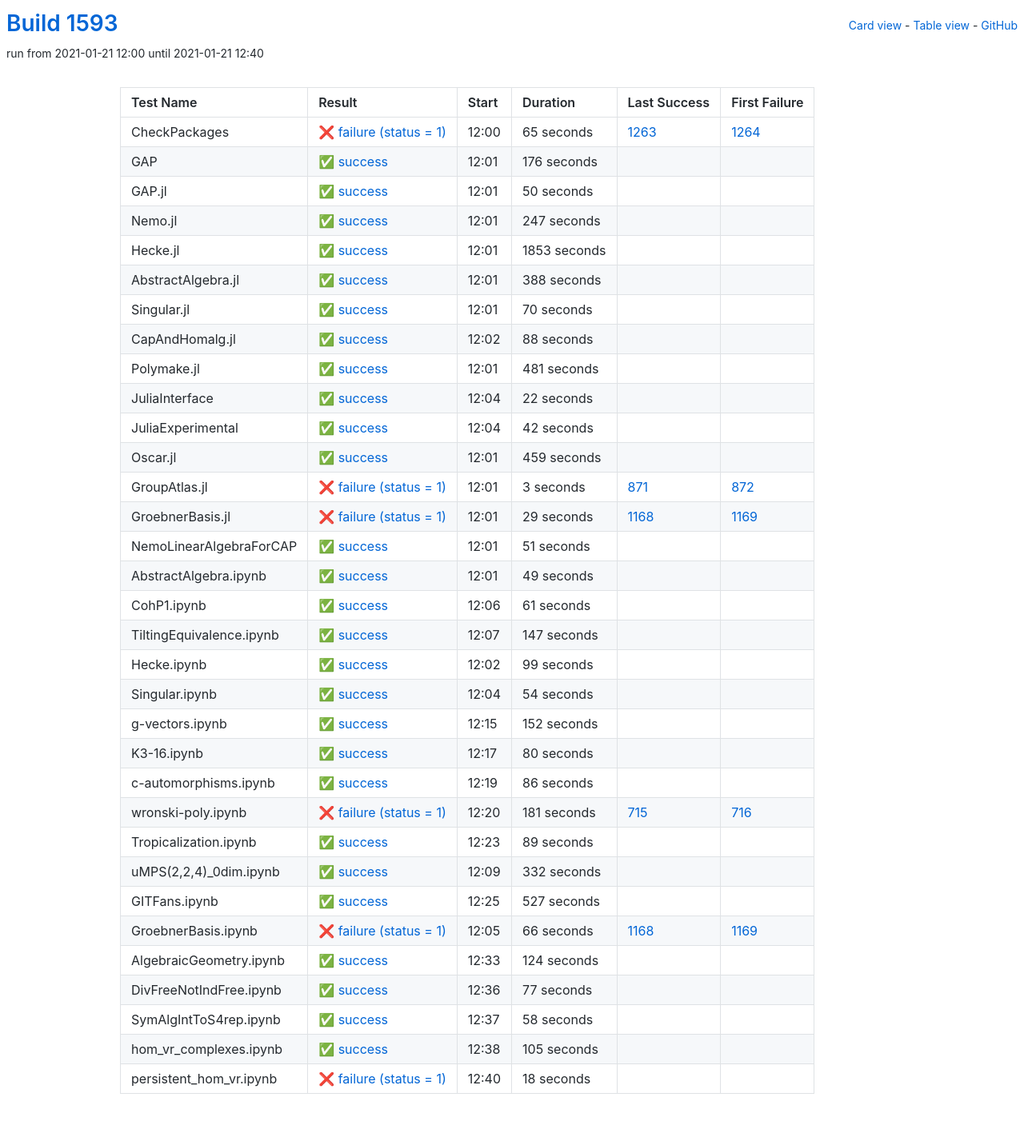
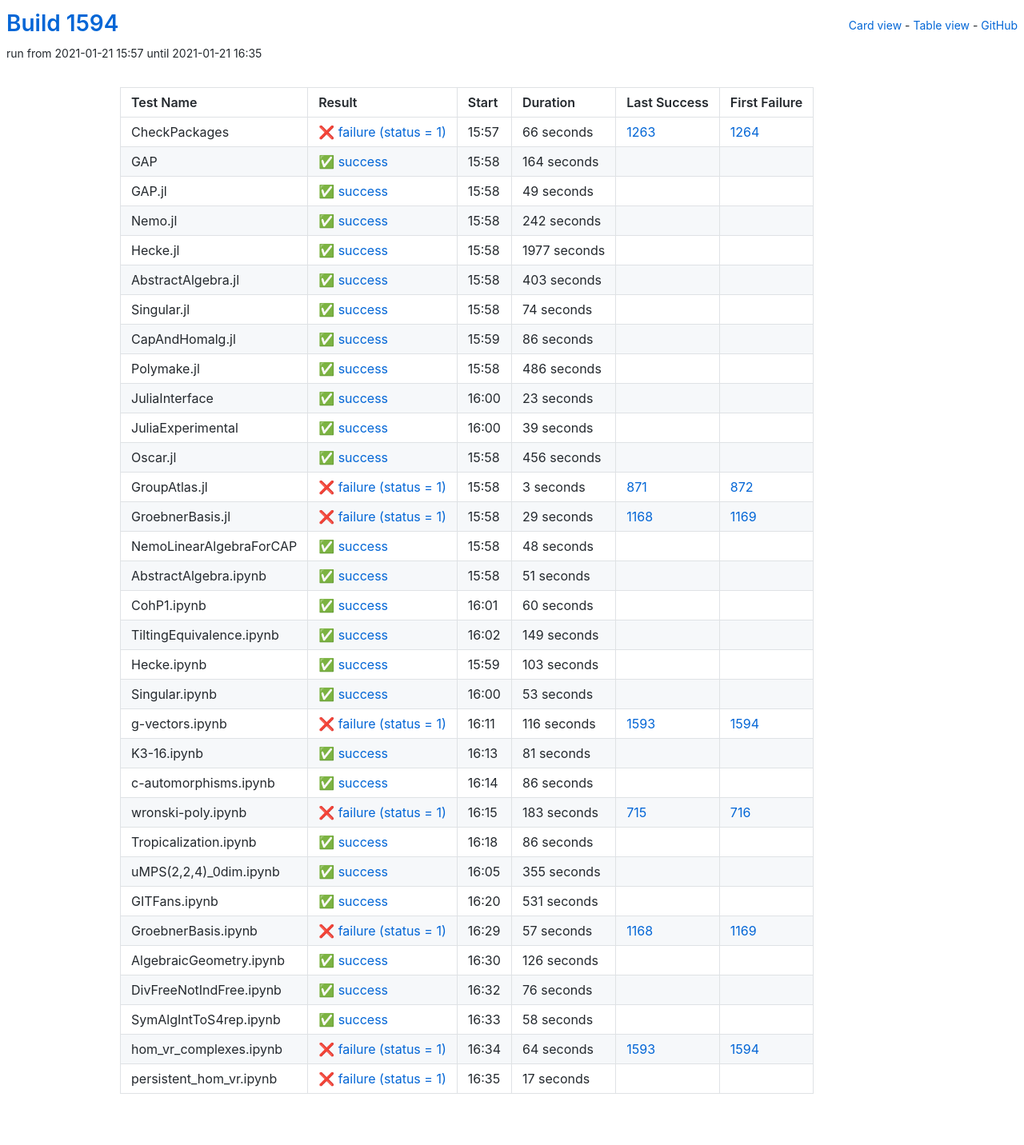
Before and after one commit to oscar-system/oscar-ci-status-stable, a Jekyll site: the page built from table.html, in a window 1280 px wide. Shown: the whole page at 80% size. Built offline with Jekyll 4.4.1, drawn with Linux system fonts in a browser that asks for light colours.

Commit message:
Build #1594

```diff
--- a/_data/ci.yml
+++ b/_data/ci.yml
@@ -1,6 +1,6 @@
 ---
-build: 1593
-build_url: https://oscarci.mathematik.uni-kl.de/job/oscar-stable/1593/
+build: 1594
+build_url: https://oscarci.mathematik.uni-kl.de/job/oscar-stable/1594/
 job: oscar-stable
 organization: oscar-system
 repo: oscar-ci-status-stable
@@ -8,152 +8,152 @@ repourl: https://github.com/oscar-system/oscar-ci-status-stable
 tests:
 - name: CheckPackages
   id: checkpackages
-  log: https://oscarci.mathematik.uni-kl.de/job/oscar-stable/1593/artifact/logs/build-1593/CheckPackages.log
-  start: 2021-01-21 12:00
+  log: https://oscarci.mathematik.uni-kl.de/job/oscar-stable/1594/artifact/logs/build-1594/CheckPackages.log
+  start: 2021-01-21 15:57
   success: false
   exitcode: 1
   status: failure
-  duration: 65
+  duration: 66
   last_success: 1263
   last_success_url: https://oscarci.mathematik.uni-kl.de/job/oscar-stable/1263/
   first_failure: 1264
   first_failure_url: https://oscarci.mathematik.uni-kl.de/job/oscar-stable/1264/
 - name: GAP
   id: gap
-  log: https://oscarci.mathematik.uni-kl.de/job/oscar-stable/1593/artifact/logs/build-1593/GAP.log
-  start: 2021-01-21 12:01
+  log: https://oscarci.mathematik.uni-kl.de/job/oscar-stable/1594/artifact/logs/build-1594/GAP.log
+  start: 2021-01-21 15:58
   success: true
   exitcode: 0
   status: success
-  duration: 176
+  duration: 164
   last_success: false
   last_success_url:
   first_failure: false
   first_failure_url:
 - name: GAP.jl
   id: gap-jl
-  log: https://oscarci.mathematik.uni-kl.de/job/oscar-stable/1593/artifact/logs/build-1593/GAP.jl.log
-  start: 2021-01-21 12:01
+  log: https://oscarci.mathematik.uni-kl.de/job/oscar-stable/1594/artifact/logs/build-1594/GAP.jl.log
+  start: 2021-01-21 15:58
   success: true
   exitcode: 0
   status: success
-  duration: 50
+  duration: 49
   last_success: false
   last_success_url:
   first_failure: false
   first_failure_url:
 - name: Nemo.jl
   id: nemo-jl
-  log: https://oscarci.mathematik.uni-kl.de/job/oscar-stable/1593/artifact/logs/build-1593/Nemo.jl.log
-  start: 2021-01-21 12:01
+  log: https://oscarci.mathematik.uni-kl.de/job/oscar-stable/1594/artifact/logs/build-1594/Nemo.jl.log
+  start: 2021-01-21 15:58
   success: true
   exitcode: 0
   status: success
-  duration: 247
+  duration: 242
   last_success: false
   last_success_url:
   first_failure: false
   first_failure_url:
 - name: Hecke.jl
   id: hecke-jl
-  log: https://oscarci.mathematik.uni-kl.de/job/oscar-stable/1593/artifact/logs/build-1593/Hecke.jl.log
-  start: 2021-01-21 12:01
+  log: https://oscarci.mathematik.uni-kl.de/job/oscar-stable/1594/artifact/logs/build-1594/Hecke.jl.log
+  start: 2021-01-21 15:58
   success: true
   exitcode: 0
   status: success
-  duration: 1853
+  duration: 1977
   last_success: false
   last_success_url:
   first_failure: false
   first_failure_url:
 - name: AbstractAlgebra.jl
   id: abstractalgebra-jl
-  log: https://oscarci.mathematik.uni-kl.de/job/oscar-stable/1593/artifact/logs/build-1593/AbstractAlgebra.jl.log
-  start: 2021-01-21 12:01
+  log: https://oscarci.mathematik.uni-kl.de/job/oscar-stable/1594/artifact/logs/build-1594/AbstractAlgebra.jl.log
+  start: 2021-01-21 15:58
   success: true
   exitcode: 0
   status: success
-  duration: 388
+  duration: 403
   last_success: false
   last_success_url:
   first_failure: false
   first_failure_url:
 - name: Singular.jl
   id: singular-jl
-  log: https://oscarci.mathematik.uni-kl.de/job/oscar-stable/1593/artifact/logs/build-1593/Singular.jl.log
-  start: 2021-01-21 12:01
+  log: https://oscarci.mathematik.uni-kl.de/job/oscar-stable/1594/artifact/logs/build-1594/Singular.jl.log
+  start: 2021-01-21 15:58
   success: true
   exitcode: 0
   status: success
-  duration: 70
+  duration: 74
   last_success: false
   last_success_url:
   first_failure: false
   first_failure_url:
 - name: CapAndHomalg.jl
   id: capandhomalg-jl
-  log: https://oscarci.mathematik.uni-kl.de/job/oscar-stable/1593/artifact/logs/build-1593/CapAndHomalg.jl.log
-  start: 2021-01-21 12:02
+  log: https://oscarci.mathematik.uni-kl.de/job/oscar-stable/1594/artifact/logs/build-1594/CapAndHomalg.jl.log
+  start: 2021-01-21 15:59
   success: true
   exitcode: 0
   status: success
-  duration: 88
+  duration: 86
   last_success: false
   last_success_url:
   first_failure: false
   first_failure_url:
 - name: Polymake.jl
   id: polymake-jl
-  log: https://oscarci.mathematik.uni-kl.de/job/oscar-stable/1593/artifact/logs/build-1593/Polymake.jl.log
-  start: 2021-01-21 12:01
+  log: https://oscarci.mathematik.uni-kl.de/job/oscar-stable/1594/artifact/logs/build-1594/Polymake.jl.log
+  start: 2021-01-21 15:58
   success: true
   exitcode: 0
   status: success
-  duration: 481
+  duration: 486
   last_success: false
   last_success_url:
   first_failure: false
   first_failure_url:
 - name: JuliaInterface
   id: juliainterface
-  log: https://oscarci.mathematik.uni-kl.de/job/oscar-stable/1593/artifact/logs/build-1593/JuliaInterface.log
-  start: 2021-01-21 12:04
+  log: https://oscarci.mathematik.uni-kl.de/job/oscar-stable/1594/artifact/logs/build-1594/JuliaInterface.log
+  start: 2021-01-21 16:00
   success: true
   exitcode: 0
   status: success
-  duration: 22
+  duration: 23
   last_success: false
   last_success_url:
   first_failure: false
   first_failure_url:
 - name: JuliaExperimental
   id: juliaexperimental
-  log: https://oscarci.mathematik.uni-kl.de/job/oscar-stable/1593/artifact/logs/build-1593/JuliaExperimental.log
-  start: 2021-01-21 12:04
+  log: https://oscarci.mathematik.uni-kl.de/job/oscar-stable/1594/artifact/logs/build-1594/JuliaExperimental.log
+  start: 2021-01-21 16:00
   success: true
   exitcode: 0
   status: success
-  duration: 42
+  duration: 39
   last_success: false
   last_success_url:
   first_failure: false
   first_failure_url:
 - name: Oscar.jl
   id: oscar-jl
-  log: https://oscarci.mathematik.uni-kl.de/job/oscar-stable/1593/artifact/logs/build-1593/Oscar.jl.log
-  start: 2021-01-21 12:01
+  log: https://oscarci.mathematik.uni-kl.de/job/oscar-stable/1594/artifact/logs/build-1594/Oscar.jl.log
+  start: 2021-01-21 15:58
   success: true
   exitcode: 0
   status: success
-  duration: 459
+  duration: 456
   last_success: false
   last_success_url:
   first_failure: false
   first_failure_url:
 - name: GroupAtlas.jl
   id: groupatlas-jl
-  log: https://oscarci.mathematik.uni-kl.de/job/oscar-stable/1593/artifact/logs/build-1593/GroupAtlas.jl.log
-  start: 2021-01-21 12:01
+  log: https://oscarci.mathematik.uni-kl.de/job/oscar-stable/1594/artifact/logs/build-1594/GroupAtlas.jl.log
+  start: 2021-01-21 15:58
   success: false
   exitcode: 1
   status: failure
@@ -164,8 +164,8 @@ tests:
   first_failure_url: https://oscarci.mathematik.uni-kl.de/job/oscar-stable/872/
 - name: GroebnerBasis.jl
   id: groebnerbasis-jl
-  log: https://oscarci.mathematik.uni-kl.de/job/oscar-stable/1593/artifact/logs/build-1593/GroebnerBasis.jl.log
-  start: 2021-01-21 12:01
+  log: https://oscarci.mathematik.uni-kl.de/job/oscar-stable/1594/artifact/logs/build-1594/GroebnerBasis.jl.log
+  start: 2021-01-21 15:58
   success: false
   exitcode: 1
   status: failure
@@ -176,8 +176,20 @@ tests:
   first_failure_url: https://oscarci.mathematik.uni-kl.de/job/oscar-stable/1169/
 - name: NemoLinearAlgebraForCAP
   id: nemolinearalgebraforcap
-  log: https://oscarci.mathematik.uni-kl.de/job/oscar-stable/1593/artifact/logs/build-1593/NemoLinearAlgebraForCAP.log
-  start: 2021-01-21 12:01
+  log: https://oscarci.mathematik.uni-kl.de/job/oscar-stable/1594/artifact/logs/build-1594/NemoLinearAlgebraForCAP.log
+  start: 2021-01-21 15:58
+  success: true
+  exitcode: 0
+  status: success
+  duration: 48
+  last_success: false
+  last_success_url:
+  first_failure: false
+  first_failure_url:
+- name: AbstractAlgebra.ipynb
+  id: abstractalgebra-ipynb
+  log: https://oscarci.mathematik.uni-kl.de/job/oscar-stable/1594/artifact/logs/build-1594/AbstractAlgebra.ipynb.log
+  start: 2021-01-21 15:58
   success: true
   exitcode: 0
   status: success
@@ -186,94 +198,82 @@ tests:
   last_success_url:
   first_failure: false
   first_failure_url:
-- name: AbstractAlgebra.ipynb
-  id: abstractalgebra-ipynb
-  log: https://oscarci.mathematik.uni-kl.de/job/oscar-stable/1593/artifact/logs/build-1593/AbstractAlgebra.ipynb.log
-  start: 2021-01-21 12:01
+- name: CohP1.ipynb
+  id: cohp1-ipynb
+  log: https://oscarci.mathematik.uni-kl.de/job/oscar-stable/1594/artifact/logs/build-1594/CohP1.ipynb.log
+  start: 2021-01-21 16:01
   success: true
   exitcode: 0
   status: success
-  duration: 49
-  last_success: false
-  last_success_url:
-  first_failure: false
-  first_failure_url:
-- name: CohP1.ipynb
-  id: cohp1-ipynb
-  log: https://oscarci.mathematik.uni-kl.de/job/oscar-stable/1593/artifact/logs/build-1593/CohP1.ipynb.log
-  start: 2021-01-21 12:06
-  success: true
-  exitcode: 0
-  status: success
-  duration: 61
+  duration: 60
   last_success: false
   last_success_url:
   first_failure: false
   first_failure_url:
 - name: TiltingEquivalence.ipynb
   id: tiltingequivalence-ipynb
-  log: https://oscarci.mathematik.uni-kl.de/job/oscar-stable/1593/artifact/logs/build-1593/TiltingEquivalence.ipynb.log
-  start: 2021-01-21 12:07
+  log: https://oscarci.mathematik.uni-kl.de/job/oscar-stable/1594/artifact/logs/build-1594/TiltingEquivalence.ipynb.log
+  start: 2021-01-21 16:02
   success: true
   exitcode: 0
   status: success
-  duration: 147
+  duration: 149
   last_success: false
   last_success_url:
   first_failure: false
   first_failure_url:
 - name: Hecke.ipynb
   id: hecke-ipynb
-  log: https://oscarci.mathematik.uni-kl.de/job/oscar-stable/1593/artifact/logs/build-1593/Hecke.ipynb.log
-  start: 2021-01-21 12:02
+  log: https://oscarci.mathematik.uni-kl.de/job/oscar-stable/1594/artifact/logs/build-1594/Hecke.ipynb.log
+  start: 2021-01-21 15:59
   success: true
   exitcode: 0
   status: success
-  duration: 99
+  duration: 103
   last_success: false
   last_success_url:
   first_failure: false
   first_failure_url:
 - name: Singular.ipynb
   id: singular-ipynb
-  log: https://oscarci.mathematik.uni-kl.de/job/oscar-stable/1593/artifact/logs/build-1593/Singular.ipynb.log
-  start: 2021-01-21 12:04
+  log: https://oscarci.mathematik.uni-kl.de/job/oscar-stable/1594/artifact/logs/build-1594/Singular.ipynb.log
+  start: 2021-01-21 16:00
   success: true
   exitcode: 0
   status: success
-  duration: 54
+  duration: 53
   last_success: false
   last_success_url:
   first_failure: false
   first_failure_url:
 - name: g-vectors.ipynb
   id: g-vectors-ipynb
-  log: https://oscarci.mathematik.uni-kl.de/job/oscar-stable/1593/artifact/logs/build-1593/g-vectors.ipynb.log
-  start: 2021-01-21 12:15
+  log: https://oscarci.mathematik.uni-kl.de/job/oscar-stable/1594/artifact/logs/build-1594/g-vectors.ipynb.log
+  start: 2021-01-21 16:11
+  success: false
+  exitcode: 1
+  status: failure
+  duration: 116
+  last_success: 1593
+  last_success_url: https://oscarci.mathematik.uni-kl.de/job/oscar-stable/1593/
+  first_failure: 1594
+  first_failure_url: https://oscarci.mathematik.uni-kl.de/job/oscar-stable/1594/
+- name: K3-16.ipynb
+  id: k3-16-ipynb
+  log: https://oscarci.mathematik.uni-kl.de/job/oscar-stable/1594/artifact/logs/build-1594/K3-16.ipynb.log
+  start: 2021-01-21 16:13
   success: true
   exitcode: 0
   status: success
-  duration: 152
-  last_success: false
-  last_success_url:
-  first_failure: false
-  first_failure_url:
-- name: K3-16.ipynb
-  id: k3-16-ipynb
-  log: https://oscarci.mathematik.uni-kl.de/job/oscar-stable/1593/artifact/logs/build-1593/K3-16.ipynb.log
-  start: 2021-01-21 12:17
-  success: true
-  exitcode: 0
-  status: success
-  duration: 80
+  duration: 81
   last_success: false
   last_success_url:
   first_failure: false
   first_failure_url:
 - name: c-automorphisms.ipynb
   id: c-automorphisms-ipynb
-  log: https://oscarci.mathematik.uni-kl.de/job/oscar-stable/1593/artifact/logs/build-1593/c-automorphisms.ipynb.log
-  start: 2021-01-21 12:19
+  log: https://oscarci.mathematik.uni-kl.de/job/oscar-stable/1594/artifact/logs/build-1594/c-automorphisms.ipynb.log
+  start: 2021-01-21 16:14
   success: true
   exitcode: 0
   status: success
@@ -284,92 +284,92 @@ tests:
   first_failure_url:
 - name: wronski-poly.ipynb
   id: wronski-poly-ipynb
-  log: https://oscarci.mathematik.uni-kl.de/job/oscar-stable/1593/artifact/logs/build-1593/wronski-poly.ipynb.log
-  start: 2021-01-21 12:20
+  log: https://oscarci.mathematik.uni-kl.de/job/oscar-stable/1594/artifact/logs/build-1594/wronski-poly.ipynb.log
+  start: 2021-01-21 16:15
   success: false
   exitcode: 1
   status: failure
-  duration: 181
+  duration: 183
   last_success: 715
   last_success_url: https://oscarci.mathematik.uni-kl.de/job/oscar-stable/715/
   first_failure: 716
   first_failure_url: https://oscarci.mathematik.uni-kl.de/job/oscar-stable/716/
 - name: Tropicalization.ipynb
   id: tropicalization-ipynb
-  log: https://oscarci.mathematik.uni-kl.de/job/oscar-stable/1593/artifact/logs/build-1593/Tropicalization.ipynb.log
-  start: 2021-01-21 12:23
+  log: https://oscarci.mathematik.uni-kl.de/job/oscar-stable/1594/artifact/logs/build-1594/Tropicalization.ipynb.log
+  start: 2021-01-21 16:18
   success: true
   exitcode: 0
   status: success
-  duration: 89
+  duration: 86
   last_success: false
   last_success_url:
   first_failure: false
   first_failure_url:
 - name: uMPS(2,2,4)_0dim.ipynb
   id: umps-2-2-4-0dim-ipynb
-  log: https://oscarci.mathematik.uni-kl.de/job/oscar-stable/1593/artifact/logs/build-1593/uMPS-2-2-4-_0dim.ipynb.log
-  start: 2021-01-21 12:09
+  log: https://oscarci.mathematik.uni-kl.de/job/oscar-stable/1594/artifact/logs/build-1594/uMPS-2-2-4-_0dim.ipynb.log
+  start: 2021-01-21 16:05
   success: true
   exitcode: 0
   status: success
-  duration: 332
+  duration: 355
   last_success: false
   last_success_url:
   first_failure: false
   first_failure_url:
 - name: GITFans.ipynb
   id: gitfans-ipynb
-  log: https://oscarci.mathematik.uni-kl.de/job/oscar-stable/1593/artifact/logs/build-1593/GITFans.ipynb.log
-  start: 2021-01-21 12:25
+  log: https://oscarci.mathematik.uni-kl.de/job/oscar-stable/1594/artifact/logs/build-1594/GITFans.ipynb.log
+  start: 2021-01-21 16:20
   success: true
   exitcode: 0
   status: success
-  duration: 527
+  duration: 531
   last_success: false
   last_success_url:
   first_failure: false
   first_failure_url:
 - name: GroebnerBasis.ipynb
   id: groebnerbasis-ipynb
-  log: https://oscarci.mathematik.uni-kl.de/job/oscar-stable/1593/artifact/logs/build-1593/GroebnerBasis.ipynb.log
-  start: 2021-01-21 12:05
+  log: https://oscarci.mathematik.uni-kl.de/job/oscar-stable/1594/artifact/logs/build-1594/GroebnerBasis.ipynb.log
+  start: 2021-01-21 16:29
   success: false
   exitcode: 1
   status: failure
-  duration: 66
+  duration: 57
   last_success: 1168
   last_success_url: https://oscarci.mathematik.uni-kl.de/job/oscar-stable/1168/
   first_failure: 1169
   first_failure_url: https://oscarci.mathematik.uni-kl.de/job/oscar-stable/1169/
 - name: AlgebraicGeometry.ipynb
   id: algebraicgeometry-ipynb
-  log: https://oscarci.mathematik.uni-kl.de/job/oscar-stable/1593/artifact/logs/build-1593/AlgebraicGeometry.ipynb.log
-  start: 2021-01-21 12:33
+  log: https://oscarci.mathematik.uni-kl.de/job/oscar-stable/1594/artifact/logs/build-1594/AlgebraicGeometry.ipynb.log
+  start: 2021-01-21 16:30
   success: true
   exitcode: 0
   status: success
-  duration: 124
+  duration: 126
   last_success: false
   last_success_url:
   first_failure: false
   first_failure_url:
 - name: DivFreeNotIndFree.ipynb
   id: divfreenotindfree-ipynb
-  log: https://oscarci.mathematik.uni-kl.de/job/oscar-stable/1593/artifact/logs/build-1593/DivFreeNotIndFree.ipynb.log
-  start: 2021-01-21 12:36
+  log: https://oscarci.mathematik.uni-kl.de/job/oscar-stable/1594/artifact/logs/build-1594/DivFreeNotIndFree.ipynb.log
+  start: 2021-01-21 16:32
   success: true
   exitcode: 0
   status: success
-  duration: 77
+  duration: 76
   last_success: false
   last_success_url:
   first_failure: false
   first_failure_url:
 - name: SymAlgIntToS4rep.ipynb
   id: symalginttos4rep-ipynb
-  log: https://oscarci.mathematik.uni-kl.de/job/oscar-stable/1593/artifact/logs/build-1593/SymAlgIntToS4rep.ipynb.log
-  start: 2021-01-21 12:37
+  log: https://oscarci.mathematik.uni-kl.de/job/oscar-stable/1594/artifact/logs/build-1594/SymAlgIntToS4rep.ipynb.log
+  start: 2021-01-21 16:33
   success: true
   exitcode: 0
   status: success
@@ -380,25 +380,25 @@ tests:
   first_failure_url:
 - name: hom_vr_complexes.ipynb
   id: hom-vr-complexes-ipynb
-  log: https://oscarci.mathematik.uni-kl.de/job/oscar-stable/1593/artifact/logs/build-1593/hom_vr_complexes.ipynb.log
-  start: 2021-01-21 12:38
-  success: true
-  exitcode: 0
-  status: success
-  duration: 105
+  log: https://oscarci.mathematik.uni-kl.de/job/oscar-stable/1594/artifact/logs/build-1594/hom_vr_complexes.ipynb.log
+  start: 2021-01-21 16:34
+  success: false
+  exitcode: 1
+  status: failure
+  duration: 64
+  last_success: 1593
+  last_success_url: https://oscarci.mathematik.uni-kl.de/job/oscar-stable/1593/
+  first_failure: 1594
+  first_failure_url: https://oscarci.mathematik.uni-kl.de/job/oscar-stable/1594/
+- name: persistent_hom_vr.ipynb
+  id: persistent-hom-vr-ipynb
+  log: https://oscarci.mathematik.uni-kl.de/job/oscar-stable/1594/artifact/logs/build-1594/persistent_hom_vr.ipynb.log
+  start: 2021-01-21 16:35
+  success: false
+  exitcode: 1
+  status: failure
+  duration: 17
   last_success: false
   last_success_url:
   first_failure: false
   first_failure_url:
-- name: persistent_hom_vr.ipynb
-  id: persistent-hom-vr-ipynb
-  log: https://oscarci.mathematik.uni-kl.de/job/oscar-stable/1593/artifact/logs/build-1593/persistent_hom_vr.ipynb.log
-  start: 2021-01-21 12:40
-  success: false
-  exitcode: 1
-  status: failure
-  duration: 18
-  last_success: false
-  last_success_url:
-  first_failure: false
-  first_failure_url:
```
Also changed, not shown: README.md.
